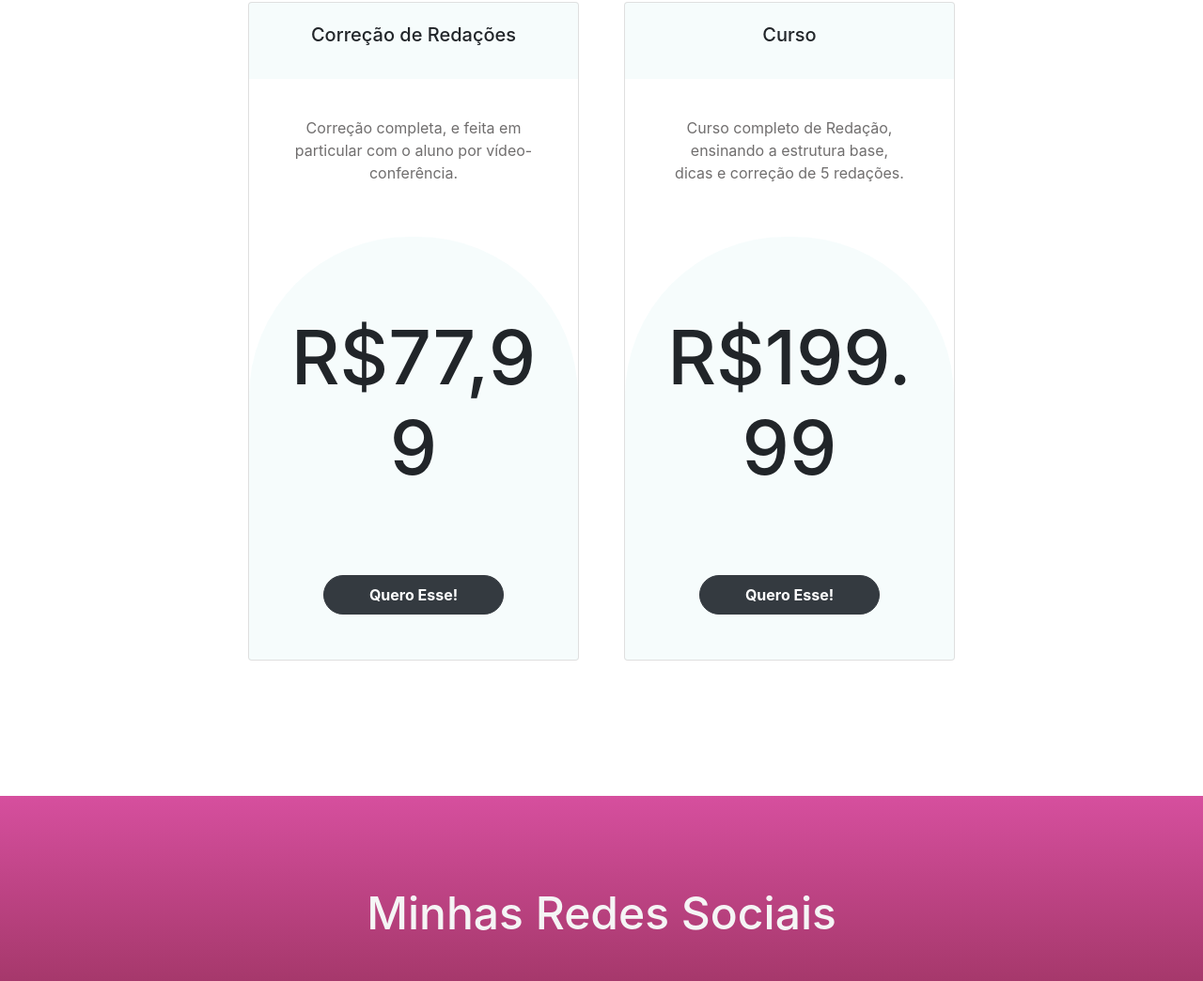
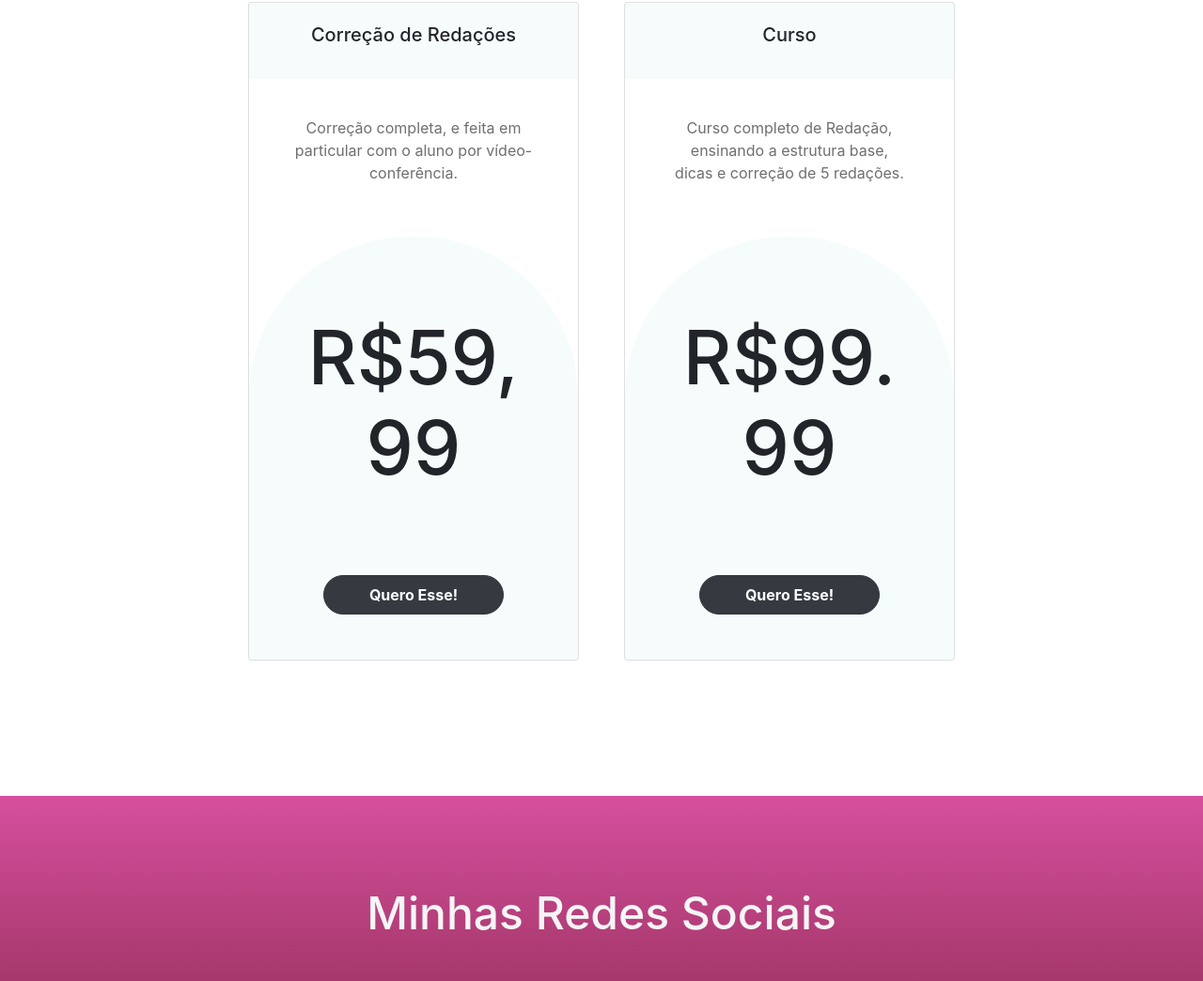
Before and after one commit to Lucas-Henrique-Lopes-Costa/Antonio, a website: page index.html in a window 1280 px wide. Shown: the part 2629-3673 px from the top of the page at 94% size. Drawn offline with nearby package versions, Linux system fonts and the light colour scheme; a web font is replaced by a local one.

Commit message:
Update index.html

```diff
--- a/index.html
+++ b/index.html
@@ -167,7 +167,7 @@
                     Correção completa, e feita em particular com o aluno por vídeo-conferência.
                   </p>
                   <div class="pricing">
-                    <h1>R$77,99</h1>
+                    <h1>R$59,99</h1>
                     <a href="https://api.whatsapp.com/send?phone=5537991317828&text=Olá, gostaria de marcar um dia para você corrigir minha redação. Qual seria o melhor dia?" target="_blank" class="btn btn-dark px-5 py-2 primary-btn mb-5"
                       >Quero Esse!</a
                     >
@@ -183,7 +183,7 @@
                     Curso completo de Redação, ensinando a estrutura base, dicas e correção de 5 redações.
                   </p>
                   <div class="pricing">
-                    <h1>R$199.99</h1>
+                    <h1>R$99.99</h1>
                     <a href="https://api.whatsapp.com/send?phone=5537991317828&text=Olá, gostaria de entrar no Curso Raiz de Redação. Como faço para participar?" target="_blank" class="btn btn-dark px-5 py-2 primary-btn mb-5"
                       >Quero Esse!</a
                     >
```
